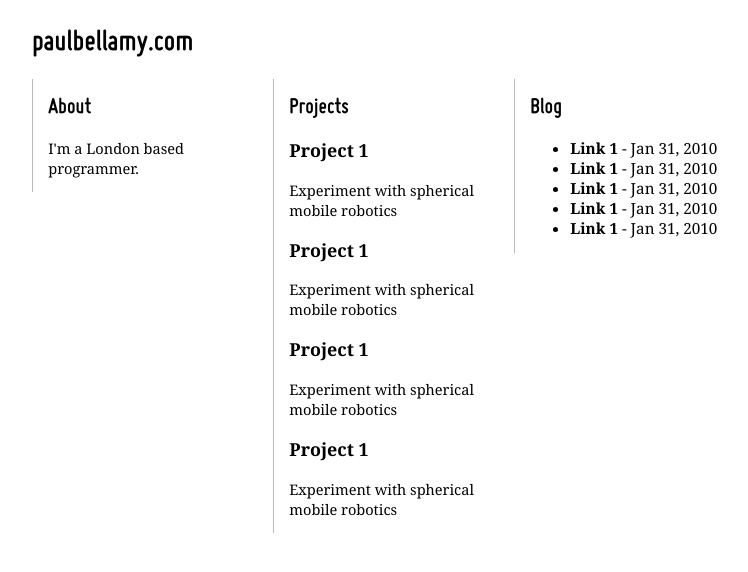
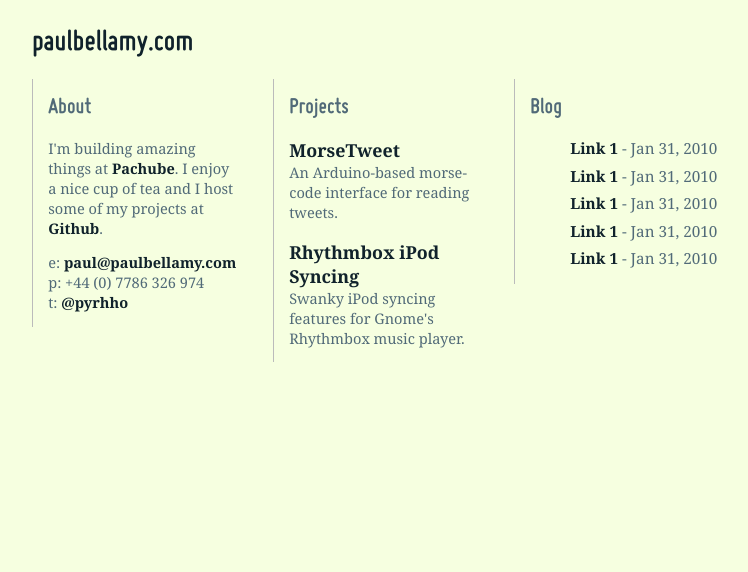
Before and after one commit to paulbellamy/paulbellamy.github.com, a Jekyll site: the page built from index.markdown, in a window 1280 px wide. Shown: the top 572 px of the page, without its empty margins (128-876 px from the left). Built offline with Jekyll 4.4.1, drawn with Linux system fonts in a browser that asks for light colours; some web fonts are replaced.

Commit message:
Working on layout for main page

```diff
--- a/_layouts/default.html
+++ b/_layouts/default.html
@@ -9,40 +9,35 @@
   <body>
     <div class="container_12">
       <div class="header grid_12 alpha omega">
-        <h1>{{ page.title }}</h1>
+        <a href="http://www.paulbellamy.com"><h1>{{ page.title }}</h1></a>
       </div>
       <div class="clear">&nbsp;</div>
       <div class="column grid_3 alpha">
         <div class="content">
           <h2>About</h2>
-          <p>I'm a London based programmer.</p>
+          <p>
+            I'm building amazing things at <a href="http://www.pachube.com/">Pachube</a>. I enjoy a nice cup of tea and I host some of my projects at <a href="http://www.github.com/paulbellamy">Github</a>.
+          </p>
+          <p>
+            e: <a href="mailto:paul@paulbellamy.com">paul@paulbellamy.com</a><br />
+            p: +44 (0) 7786 326 974<br />
+            t: <a href="http://www.twitter.com/pyrhho">@pyrhho</a>
+          </p>
         </div>
       </div>
       <div class="column grid_3">
         <div class="content">
           <h2>Projects</h2>
           <div class="item">
-            <h3>Project 1</h3>
+            <a href="https://github.com/paulbellamy/Senior-Project"><h3>MorseTweet</h3></a>
             <p>
-              Experiment with spherical mobile robotics
+              An Arduino-based morse-code interface for reading tweets.
             </p>
           </div>
           <div class="item">
-            <h3>Project 1</h3>
+            <a href="https://github.com/paulbellamy/Rhythmbox-iPod-Plugin"><h3>Rhythmbox iPod Syncing</h3></a>
             <p>
-              Experiment with spherical mobile robotics
-            </p>
-          </div>
-          <div class="item">
-            <h3>Project 1</h3>
-            <p>
-              Experiment with spherical mobile robotics
-            </p>
-          </div>
-          <div class="item">
-            <h3>Project 1</h3>
-            <p>
-              Experiment with spherical mobile robotics
+              Swanky iPod syncing features for Gnome's Rhythmbox music player.
             </p>
           </div>
         </div>
--- a/stylesheets/default.css
+++ b/stylesheets/default.css
@@ -1,31 +1,18 @@
+body {
+  background-color: #F6FFE0;
+  color: #516A78;
+}
+
 a {
   text-decoration: none;
   font-weight: bold;
-  color: #000;
+  color: #10222B;
 }
 
 a:hover {
   border-bottom: 1px dotted #000;
 }
 
-.navigation ul {
-  list-style:none;
-  padding: 0 1em;
-  border-right: 4px solid #BBB;
-}
-
-  .navigation ul li {
-    margin-top: 1em;
-    margin-bottom: 1em;
-  }
-
-    .navigation ul li a {
-      padding-left: 5px;
-    }
-
-    .navigation ul li a:hover {
-      padding-left: 4px;
-    }
 
 .column {
   border-left: 1px solid #BBB;
@@ -34,6 +21,31 @@ a:hover {
     padding: 0 1em;
   }
 
+    .column .content ul {
+      list-style:none;
+    }
+
+    .column .content ul li {
+      margin: 0.5em 0;
+    }
+
+      .column .content ul li a {
+      }
+
+      .column .content ul li a:hover {
+      }
+
   .container_12 .alpha {
     border-right: 0px;
   }
+
+.item {
+}
+
+.item h3 {
+  margin-bottom: 0;
+}
+
+.item p {
+  margin-top: 0;
+}
```
